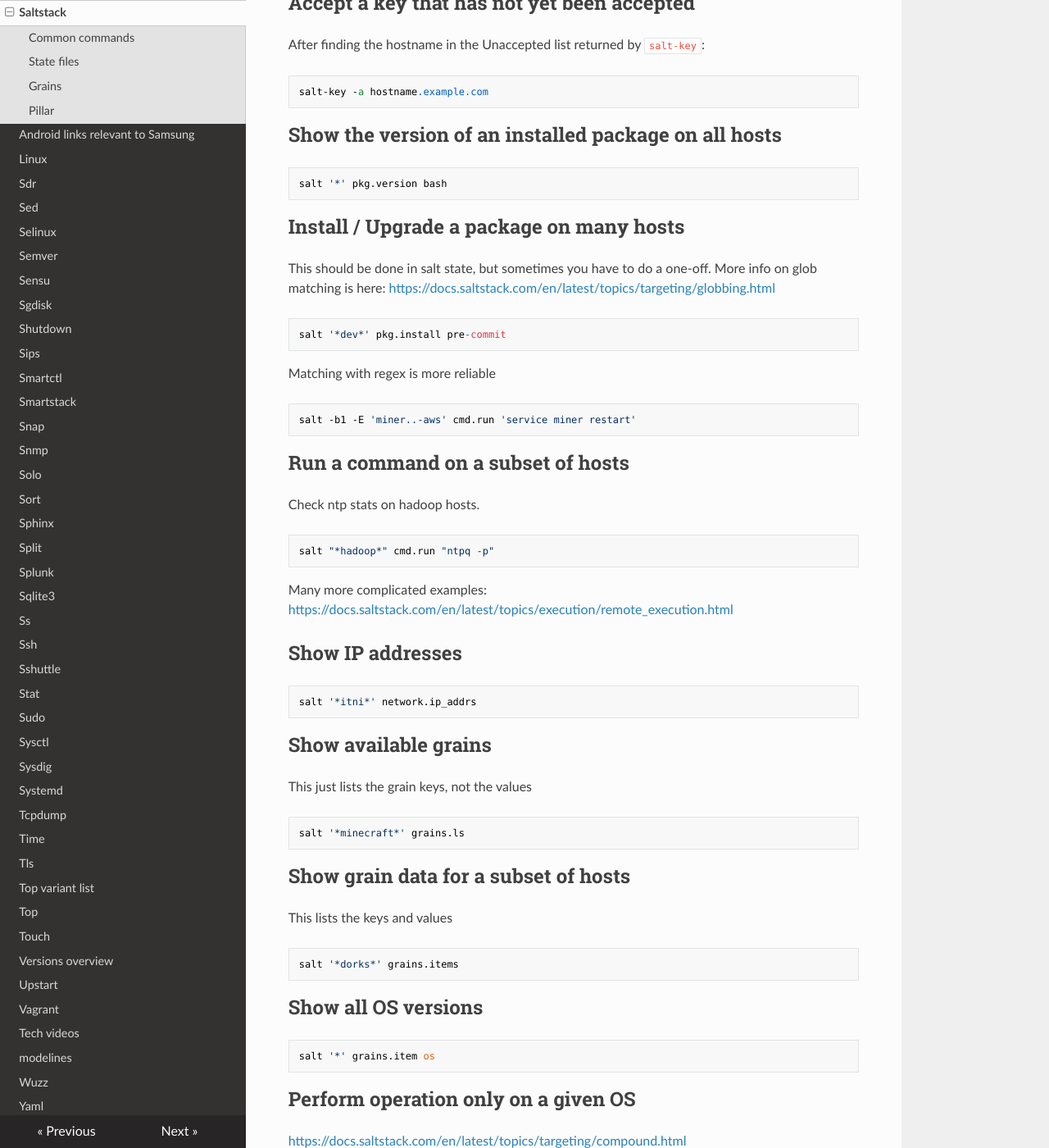
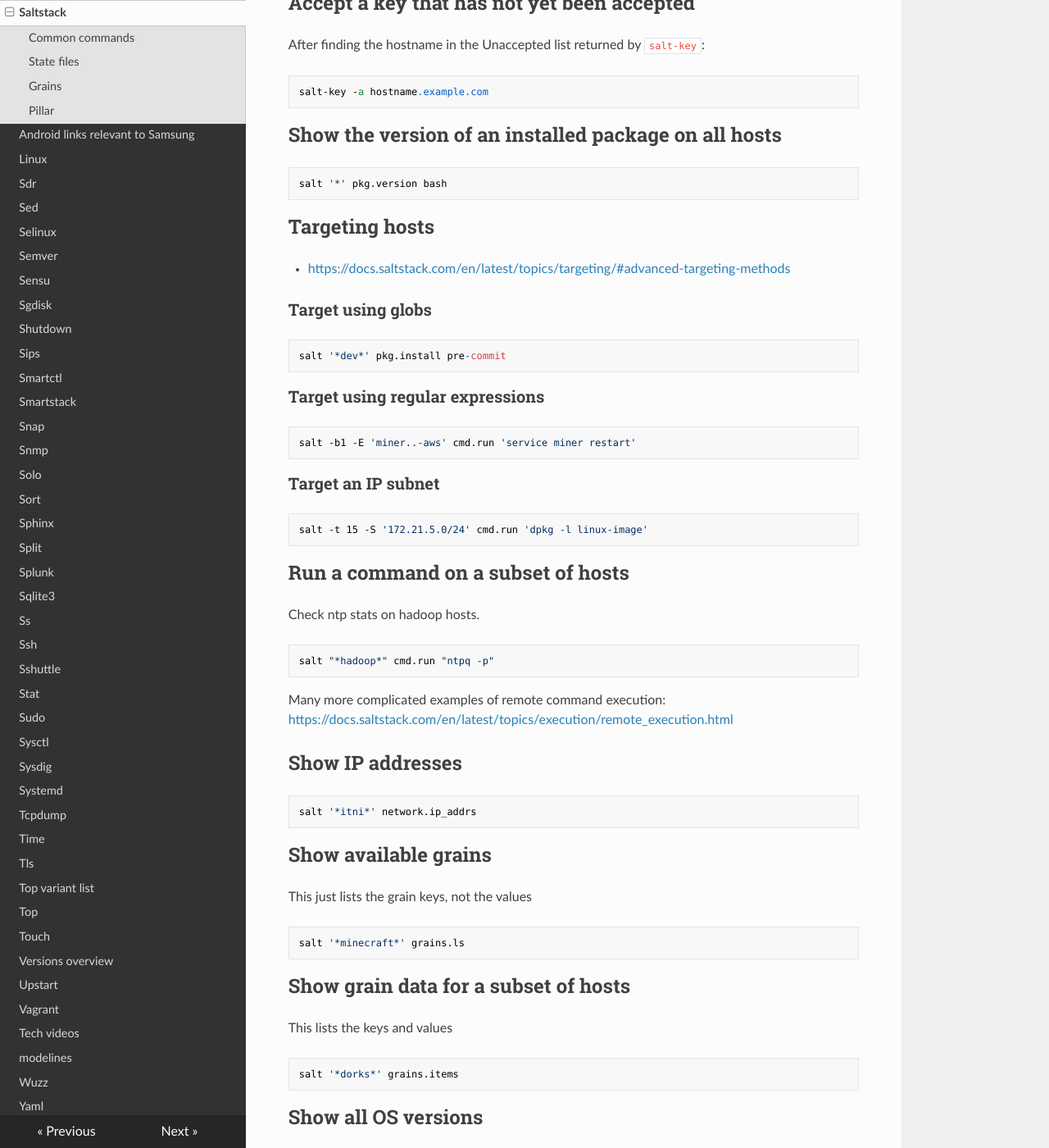
Before and after one commit to lando-cal/tech-notes, an MkDocs documentation site: the page built from docs/saltstack.md, in a window 1280 px wide and 1400 px high, scrolled down 2262 px. Shown: the whole window at 82% size. Built offline with MkDocs 1.6.1, drawn with Linux system fonts in a browser that asks for light colours; nearby versions of some CDN libraries.

Commit message:
Improve examples

````diff
--- a/docs/saltstack.md
+++ b/docs/saltstack.md
@@ -102,18 +102,26 @@ salt-key -a hostname.example.com
 salt '*' pkg.version bash
 ```
 
-## Install / Upgrade a package on many hosts
+## Targeting hosts
 
-This should be done in salt state, but sometimes you have to do a one-off. More info on glob matching is here: <https://docs.saltstack.com/en/latest/topics/targeting/globbing.html>
+- <https://docs.saltstack.com/en/latest/topics/targeting/#advanced-targeting-methods>
+
+### Target using globs
 
 ```
 salt '*dev*' pkg.install pre-commit
 ```
 
-Matching with regex is more reliable
+### Target using regular expressions
 
 ```
 salt -b1 -E 'miner..-aws' cmd.run 'service miner restart'
+```
+
+### Target an IP subnet
+
+```
+salt -t 15 -S '172.21.5.0/24' cmd.run 'dpkg -l linux-image'
 ```
 
 ## Run a command on a subset of hosts
@@ -124,7 +132,7 @@ Check ntp stats on hadoop hosts.
 salt "*hadoop*" cmd.run "ntpq -p"
 ```
 
-Many more complicated examples: <https://docs.saltstack.com/en/latest/topics/execution/remote_execution.html>
+Many more complicated examples of remote command execution: <https://docs.saltstack.com/en/latest/topics/execution/remote_execution.html>
 
 ## Show IP addresses
 
````
